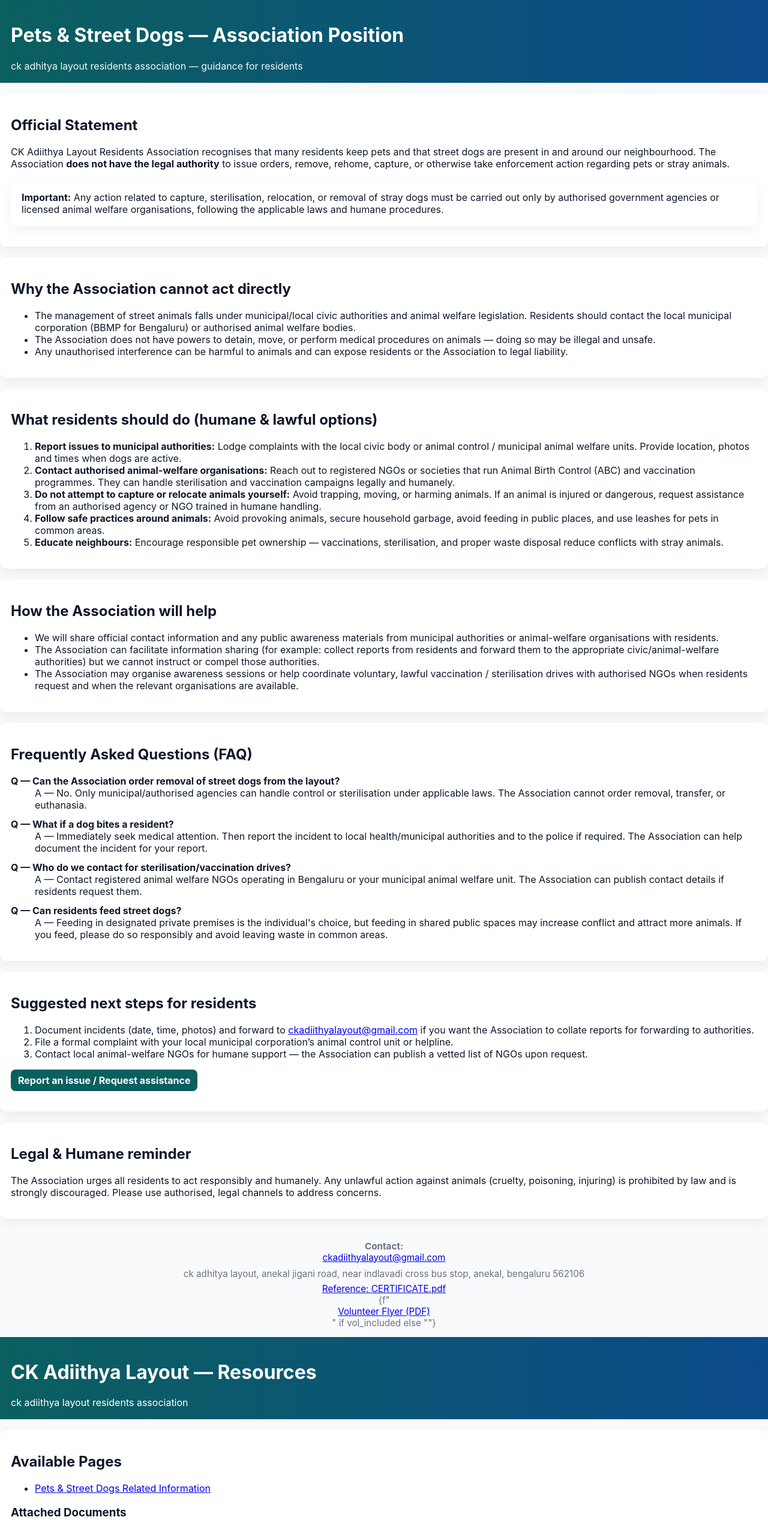
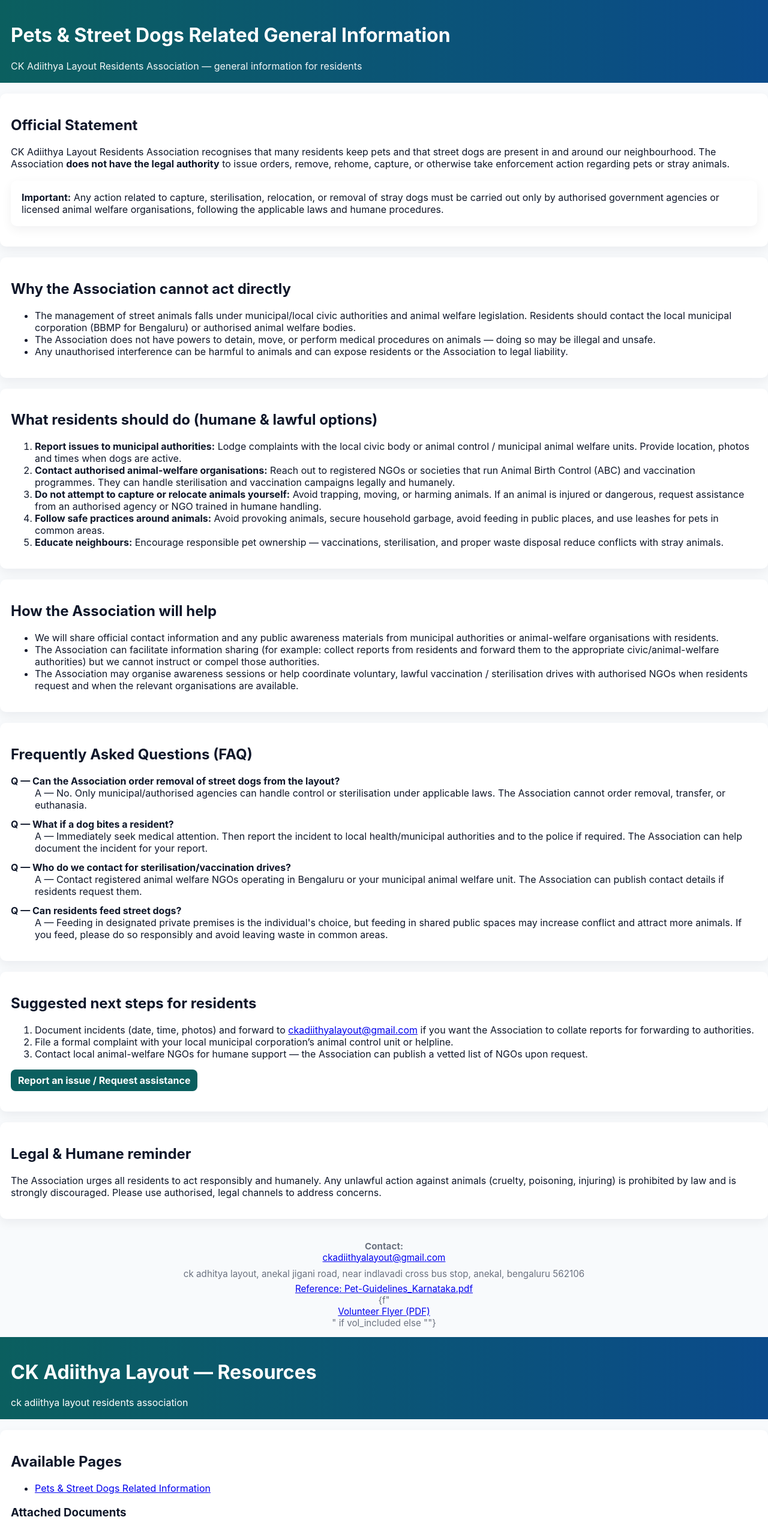
Before and after one commit to reboticstechnologies/ckadiithya.github.io, a plain HTML site: page pets.html in a window 1280 px wide. Shown: the top 2549 px of the page at 60% size. Drawn offline with Linux system fonts and the light colour scheme.

Commit message:
Update pets.html

```diff
--- a/pets.html
+++ b/pets.html
@@ -9,8 +9,8 @@
 <body>
   <div class="container">
     <header class="header">
-      <h1>Pets & Street Dogs — Association Position</h1>
-      <div style="opacity:0.95">ck adhitya layout residents association — guidance for residents</div>
+      <h1>Pets & Street Dogs Related General Information</h1>
+      <div style="opacity:0.95">CK Adiithya Layout Residents Association — general information for residents</div>
     </header>
 
     <section class="card">
@@ -88,8 +88,8 @@
       <div style="font-weight:700">Contact:</div>
       <div><a href="mailto:ckadiithyalayout@gmail.com">ckadiithyalayout@gmail.com</a></div>
       <div style="margin-top:8px;color:var(--muted)">ck adhitya layout, anekal jigani road, near indlavadi cross bus stop, anekal, bengaluru 562106</div>
-      <div style="margin-top:6px"><a href="assets/CERTIFICATE.pdf" target="_blank">Reference: CERTIFICATE.pdf</a></div>
-      {f"<div><a href='assets/CKALRA_Call_for_Volunteers.pdf' target='_blank'>Volunteer Flyer (PDF)</a></div>" if vol_included else ""}
+      <div style="margin-top:6px"><a href="assets/Pet-Guidelines_Karnataka.pdf" target="_blank">Reference: Pet-Guidelines_Karnataka.pdf</a></div>
+      {f"<div><a href='assets/Dog-and-pet-protection-rules.pdf' target='_blank'>Volunteer Flyer (PDF)</a></div>" if vol_included else ""}
     </footer>
   </div>
 </body>
```
